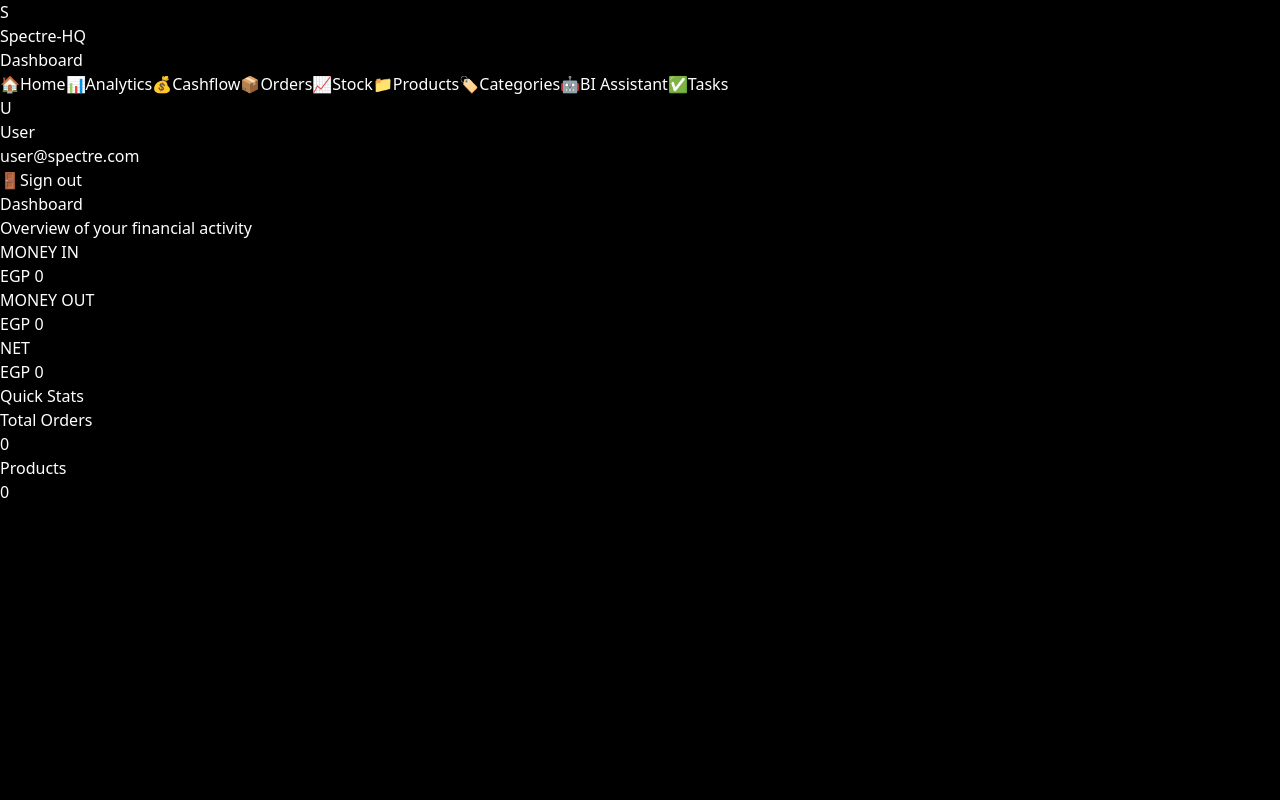
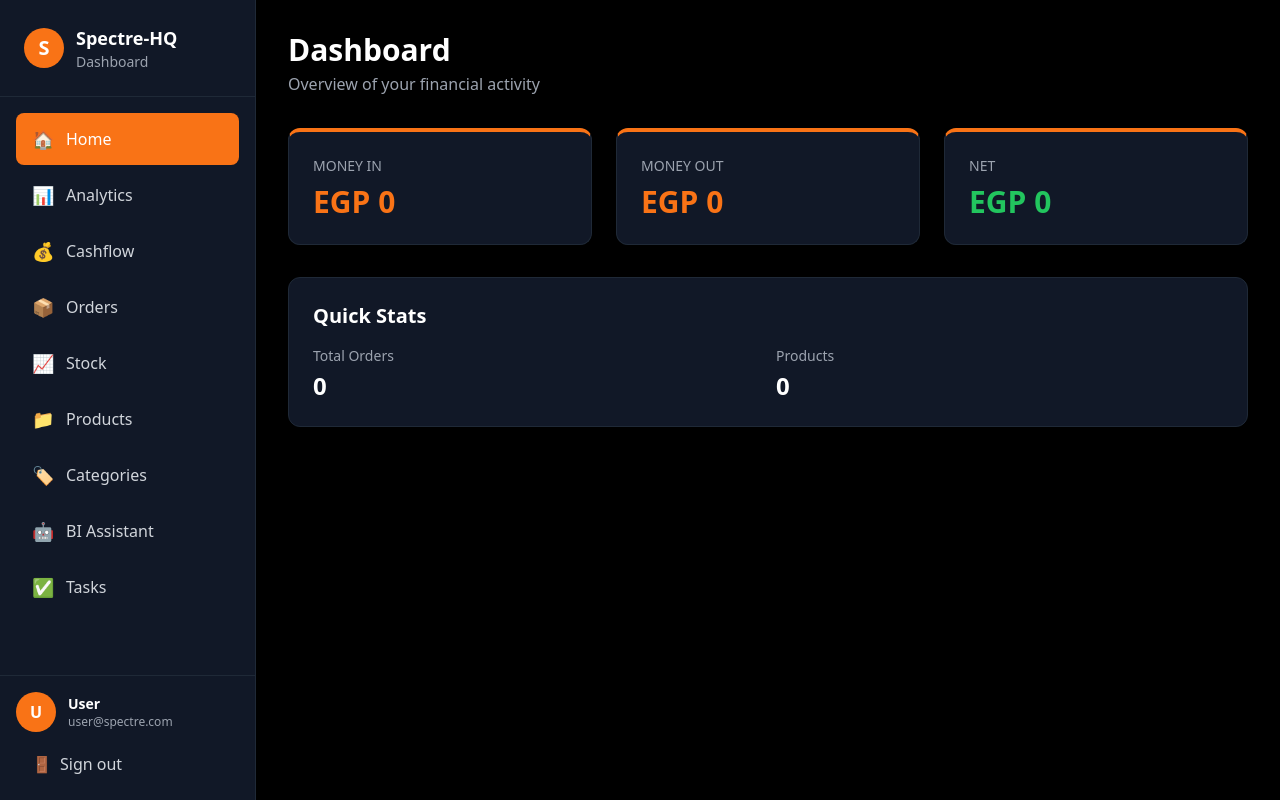
Before and after one commit to Dz-creator00/Spectre-HQ, a Next.js app: page /dashboard in a window 1280 px wide. Built offline with nearby package versions, Linux system fonts and the light colour scheme.

Commit message:
Create tailwind.config.js

```diff
--- /dev/null
+++ b/tailwind.config.js
@@ -0,0 +1,18 @@
+module.exports = {
+  content: ['./app/**/*.{js,ts,jsx,tsx}'],
+  theme: {
+    extend: {
+      colors: {
+        primary: '#ffffff',
+        'primary-hover': '#f5f5f5',
+        dark: '#000000',
+        'dark-secondary': '#0a0a0a',
+        'dark-card': '#1a1a1a',
+        'dark-border': '#2a2a2a',
+        success: '#ffffff',
+        danger: '#ffffff',
+      },
+    },
+  },
+  plugins: [],
+}
```
